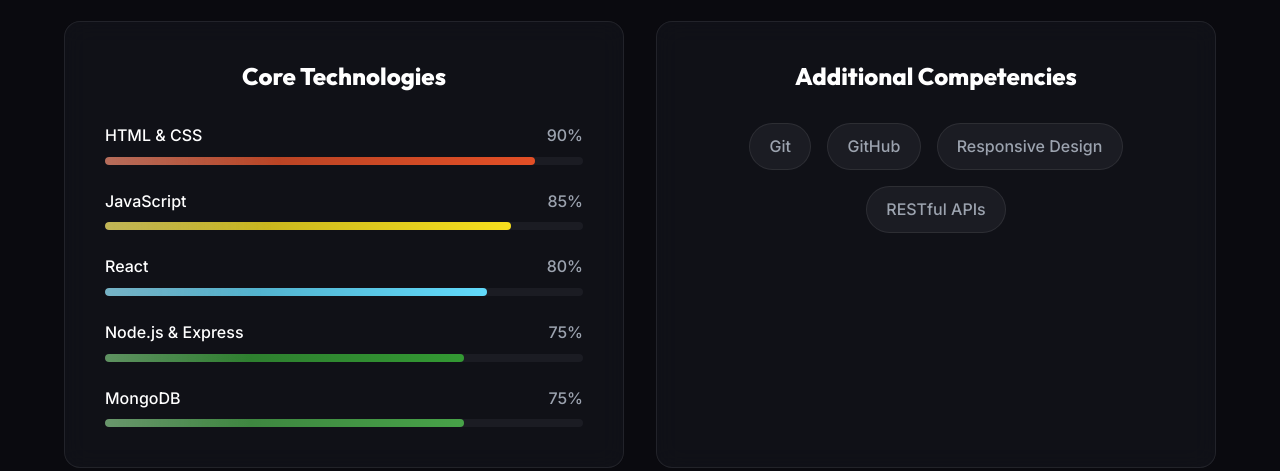
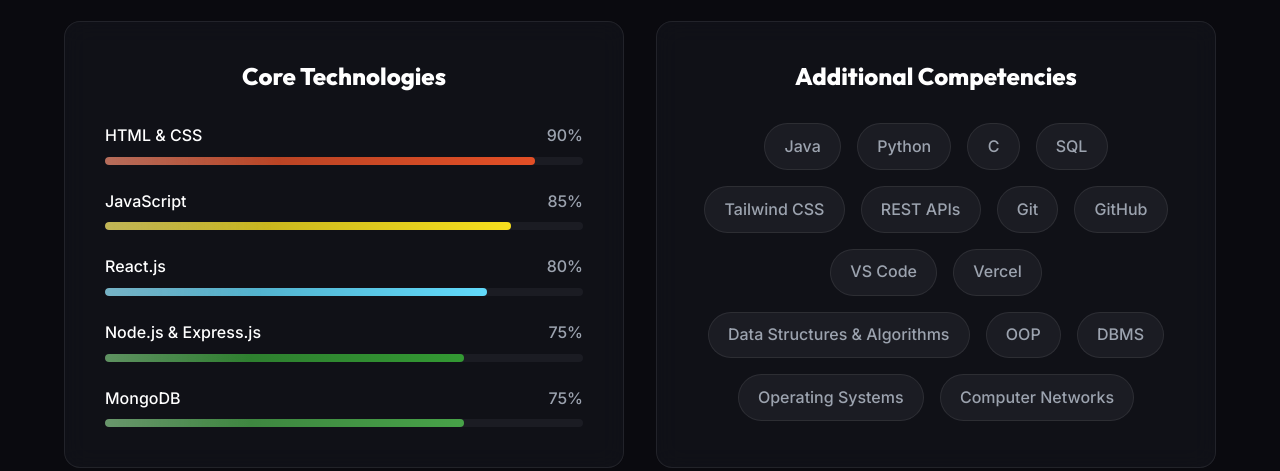
Before and after one commit to Srasti527/Portfolio, a React app in the folder frontend/: page / in a window 1280 px wide. Shown: the part 1800-2271 px from the top of the page. Built offline with nearby package versions, Linux system fonts and the light colour scheme; the HTML template or start-up script is replaced by a standard one.

Commit message:
feat: add latest technical skills

```diff
--- a/frontend/src/components/Skills.jsx
+++ b/frontend/src/components/Skills.jsx
@@ -6,13 +6,15 @@
   const coreSkills = [
     { name: 'HTML & CSS', level: 90, color: '#E34F26' },
     { name: 'JavaScript', level: 85, color: '#F7DF1E' },
-    { name: 'React', level: 80, color: '#61DAFB' },
-    { name: 'Node.js & Express', level: 75, color: '#339933' },
+    { name: 'React.js', level: 80, color: '#61DAFB' },
+    { name: 'Node.js & Express.js', level: 75, color: '#339933' },
     { name: 'MongoDB', level: 75, color: '#47A248' }
   ];
 
   const additionalSkills = [
-    'Git', 'GitHub', 'Responsive Design', 'RESTful APIs'
+    'Java', 'Python', 'C', 'SQL', 'Tailwind CSS', 'REST APIs',
+    'Git', 'GitHub', 'VS Code', 'Vercel', 'Data Structures & Algorithms',
+    'OOP', 'DBMS', 'Operating Systems', 'Computer Networks'
   ];
 
   const containerVariants = {
```
